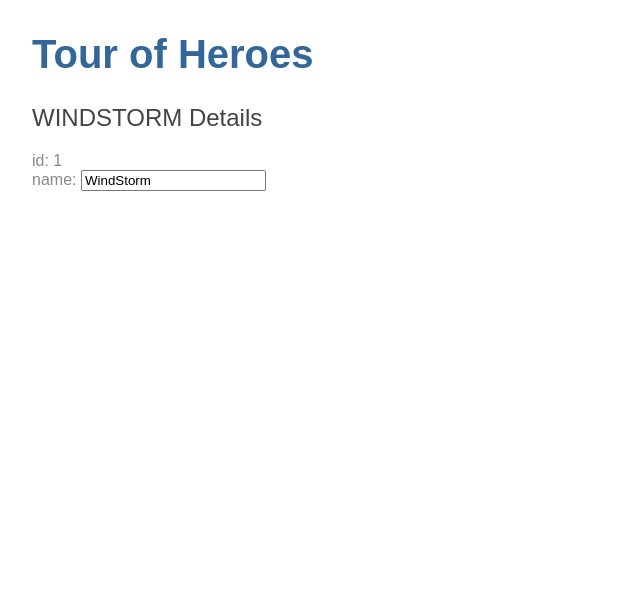
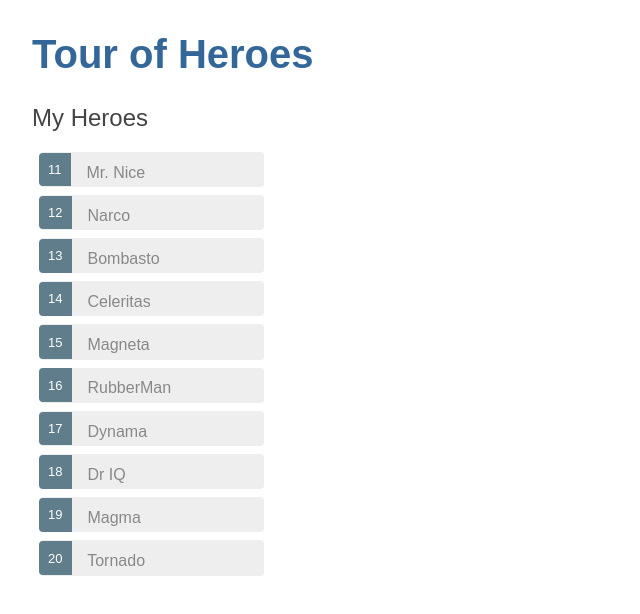
Before and after one commit to stormwild/heroes, an Angular app: page / in a window 1280 px wide. Shown: the top 614 px of the page, without its empty margins (0-640 px from the left). Built offline with nearby package versions, Linux system fonts and the light colour scheme.

Commit message:
Refactor of Master Detail

```diff
--- a/src/app/app.module.ts
+++ b/src/app/app.module.ts
@@ -4,12 +4,14 @@ import { FormsModule } from '@angular/forms'; // <-- NgModel lives here
 
 import { AppComponent } from './app.component';
 import { HeroesComponent } from './heroes/heroes.component';
+import { HeroDetailComponent } from './hero-detail/hero-detail.component';
 
 
 @NgModule({
   declarations: [
     AppComponent,
-    HeroesComponent
+    HeroesComponent,
+    HeroDetailComponent
   ],
   imports: [
     BrowserModule,
--- /dev/null
+++ b/src/app/hero-detail/hero-detail.component.html
@@ -0,0 +1,11 @@
+<div *ngIf="hero">
+
+    <h2>{{ hero.name | uppercase }} Details</h2>
+    <div><span>id: </span>{{hero.id}}</div>
+    <div>
+      <label>name:
+        <input [(ngModel)]="hero.name" placeholder="name"/>
+      </label>
+    </div>
+
+  </div>
--- /dev/null
+++ b/src/app/hero-detail/hero-detail.component.ts
@@ -0,0 +1,18 @@
+import { Component, OnInit, Input } from '@angular/core';
+import { Hero } from '../heroes/hero';
+
+@Component({
+  selector: 'app-hero-detail',
+  templateUrl: './hero-detail.component.html',
+  styleUrls: ['./hero-detail.component.css']
+})
+export class HeroDetailComponent implements OnInit {
+
+  @Input() hero: Hero;
+
+  constructor() { }
+
+  ngOnInit() {
+  }
+
+}
--- a/src/app/heroes/heroes.component.css
+++ b/src/app/heroes/heroes.component.css
@@ -0,0 +1,48 @@
+/* HeroesComponent's private CSS styles */
+.selected {
+    background-color: #CFD8DC !important;
+    color: white;
+  }
+  .heroes {
+    margin: 0 0 2em 0;
+    list-style-type: none;
+    padding: 0;
+    width: 15em;
+  }
+  .heroes li {
+    cursor: pointer;
+    position: relative;
+    left: 0;
+    background-color: #EEE;
+    margin: .5em;
+    padding: .3em 0;
+    height: 1.6em;
+    border-radius: 4px;
+  }
+  .heroes li.selected:hover {
+    background-color: #BBD8DC !important;
+    color: white;
+  }
+  .heroes li:hover {
+    color: #607D8B;
+    background-color: #DDD;
+    left: .1em;
+  }
+  .heroes .text {
+    position: relative;
+    top: -3px;
+  }
+  .heroes .badge {
+    display: inline-block;
+    font-size: small;
+    color: white;
+    padding: 0.8em 0.7em 0 0.7em;
+    background-color: #607D8B;
+    line-height: 1em;
+    position: relative;
+    left: -1px;
+    top: -4px;
+    height: 1.8em;
+    margin-right: .8em;
+    border-radius: 4px 0 0 4px;
+  }
--- a/src/app/heroes/heroes.component.html
+++ b/src/app/heroes/heroes.component.html
@@ -1,7 +1,11 @@
-<h2>{{ hero.name | uppercase }} Details</h2>
-<div><span>id: </span>{{hero.id}}</div>
-<div>
-  <label>name:
-    <input [(ngModel)]="hero.name" placeholder="name">
-  </label>
-</div>
+<h2>My Heroes</h2>
+
+<ul class="heroes">
+  <li *ngFor="let hero of heroes"
+    [class.selected]="hero === selectedHero"
+    (click)="onSelect(hero)">
+    <span class="badge">{{hero.id}}</span> {{hero.name}}
+  </li>
+</ul>
+
+<app-hero-detail [hero]="selectedHero"></app-hero-detail>
--- a/src/app/heroes/heroes.component.ts
+++ b/src/app/heroes/heroes.component.ts
@@ -1,5 +1,6 @@
 import { Component, OnInit } from '@angular/core';
 import { Hero } from './hero';
+import { HEROES } from './mock-heroes';
 
 @Component({
   selector: 'app-heroes',
@@ -8,10 +9,13 @@ import { Hero } from './hero';
 })
 export class HeroesComponent implements OnInit {
 
-  hero: Hero = {
-    id: 1,
-    name: 'WindStorm'
-  };
+  heroes: Hero[] = HEROES;
+
+  selectedHero: Hero;
+
+  onSelect(hero: Hero): void {
+    this.selectedHero = hero;
+  }
 
   constructor() { }
 
--- /dev/null
+++ b/src/app/heroes/mock-heroes.ts
@@ -0,0 +1,14 @@
+import { Hero } from './hero';
+
+export const HEROES: Hero[] = [
+  { id: 11, name: 'Mr. Nice' },
+  { id: 12, name: 'Narco' },
+  { id: 13, name: 'Bombasto' },
+  { id: 14, name: 'Celeritas' },
+  { id: 15, name: 'Magneta' },
+  { id: 16, name: 'RubberMan' },
+  { id: 17, name: 'Dynama' },
+  { id: 18, name: 'Dr IQ' },
+  { id: 19, name: 'Magma' },
+  { id: 20, name: 'Tornado' }
+];
```
Also changed, not shown: src/app/hero-detail/hero-detail.component.css (added), 1 other file (tests, documents, lock files or other folders).
